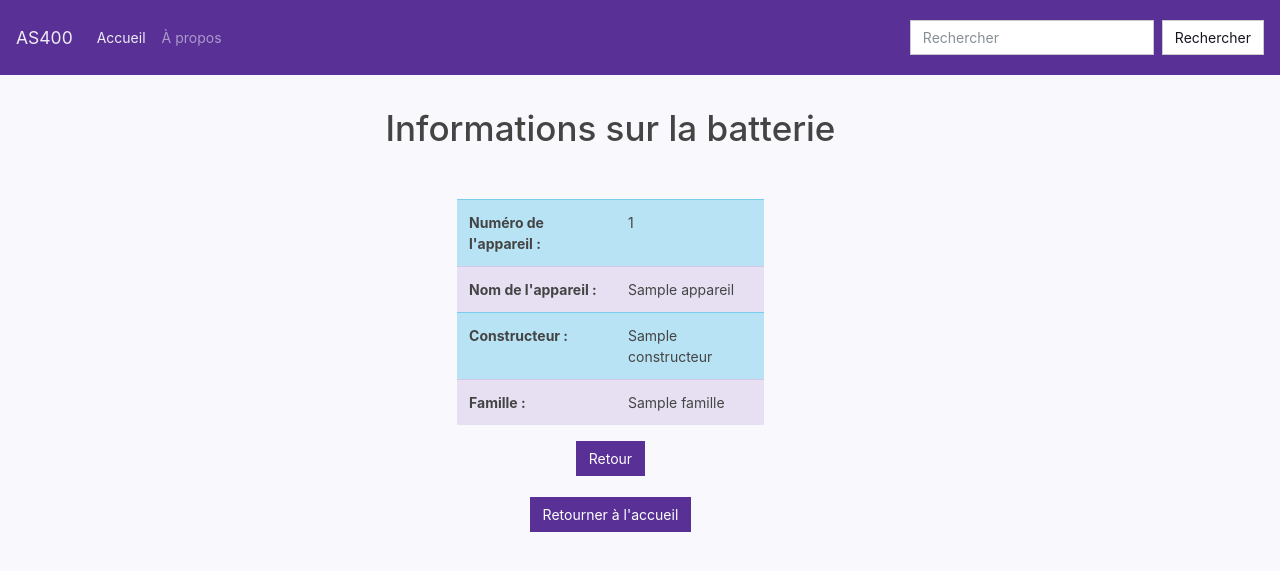
After one commit to saminaminaa/AS400, a PHP site: template src/vue/infos.html.twig in a window 1280 px wide. The commit adds this page. Shown: the top 571 px of the page. Run offline with PHP 8.4, Linux system fonts and the light colour scheme; the template is opened without the code that fills it: most values are stand-ins (such as "Sample title", 1, 10 or a date in 2020); some libraries are stand-ins or nearby versions.

Commit message:
infos batteries

```diff
--- a/src/config/routing.php
+++ b/src/config/routing.php
@@ -11,6 +11,7 @@
         $lesPages['garantie-plans'] = "actionGarantiePlans";
         $lesPages['garantie-commandesfactures'] = "actionGarantieCommandesFactures";
         $lesPages['dimensions'] = "actionDimensions";
+        $lesPages['infos'] = "actionInfos";
 
       if ($db == NULL) {
             echo( "nous ne trouvons pas de bd");
--- a/src/vue/detailscommande.html.twig
+++ b/src/vue/detailscommande.html.twig
@@ -72,7 +72,8 @@
  </tbody>
 </table>
 <div style="text-align:center">
-<a type="button" class="btn btn-sm btn-primary" href="index.php?page=dimensions&id={{unDetailcommande.planCyclage}}" value="Voir les dimensions">Voir les dimensions de l'article : "{{unDetailcommande.desi}}"</a>
+<a type="button" class="btn btn-sm btn-primary" href="index.php?page=dimensions&id={{unDetailcommande.planCyclage}}" value="Voir les dimensions">Voir les dimensions de l'article : "{{unDetailcommande.desi}}"</a> <br> <br>
+<a type="button" class="btn btn-sm btn-primary" href="index.php?page=infos&id={{unDetailcommande.planCyclage}}" value="Voir les informations sur la batterie">Voir les informations sur la batterie</a>
  </div><br>
 </div>
 </div>
--- a/src/vue/garantie-commandesfactures.html.twig
+++ b/src/vue/garantie-commandesfactures.html.twig
@@ -58,7 +58,7 @@
         <td>{{s.adresse2}}</td>
         <td>{{s.adresse3}}</td>
         <td>{{s.zip}}</td>
-        <td><a type="button" class="btn btn-sm btn-primary" href="index.php?page=detailscommande&id={{ ta.tacid }}" value="Voir le plan de cyclage">Voir le plan de cyclage et de coffre</a>
+        <td><a type="button" class="btn btn-sm btn-primary" href="index.php?page=detailscommande&id={{ s.numCommande }}" value="Voir le details de la commande">Voir le details de la commande</a>
       </td>
     </tr>
     {% endfor %}
--- /dev/null
+++ b/src/vue/infos.html.twig
@@ -0,0 +1,45 @@
+{% extends "base.html.twig" %}
+{% block style %}<link href="css/style-signin.css" rel="stylesheet"> {% endblock %}
+{% block title %} {{ parent() }} Informations {% endblock %}
+
+{% block contenu %}
+<div style="text-align:center">
+<h1> Informations sur la batterie </h1>
+
+</div>
+<br><br>
+
+<div class="panel panel-default">
+<div class="table-responsive">
+<div style="padding-left:33%; padding-right:33%">
+<table class="table table-hover">
+  <tbody>
+      <tr class="table-info">
+      <th scope="row">Numéro de l'appareil : </th>
+      <td>{{unTacomaster.numApp}}</td>
+    </tr>
+    <tr class="table-secondary">
+      <th scope="row">Nom de l'appareil : </th>
+      <td>{{unTacomaster.Appareil}}</td>
+    </tr>
+    <tr class="table-info">
+      <th scope="row">Constructeur : </th>
+      <td>{{unTacomaster.Constructeur}}</td>
+    </tr>
+    <tr class="table-secondary">
+      <th scope="row">Famille : </th>
+      <td>{{unTacomaster.Famille}}</td>
+    </tr>
+ </tbody>
+</table>
+</div>
+</div>
+
+</div>
+
+<div style="text-align:center">
+<a type="button" class="btn btn-primary" href=javascript:history.go(-1)>Retour</a> <br><br>
+<a type="button" href="index.php?" class="btn btn-primary"> <FONT color="white"> Retourner à l'accueil </FONT></a>
+</div>
+
+{% endblock %}
--- a/web/index.php
+++ b/web/index.php
@@ -14,6 +14,7 @@
     require_once '../src/controleur/controleur_garantie_plans.php';
     require_once '../src/controleur/controleur_garantie_commandesfactures.php';
     require_once '../src/controleur/controleur_dimensions.php';
+    require_once '../src/controleur/controleur_infos.php';
     require_once '../src/app/connexion.php';
     require_once '../src/modele/_class.php';
 
```
Also changed, not shown: src/controleur/controleur_infos.php (added, +22 -0 lines), src/modele/class_tacomaster.php (+14 -2 lines), src/vue/dimensions.html.twig (+8 -0 lines).
